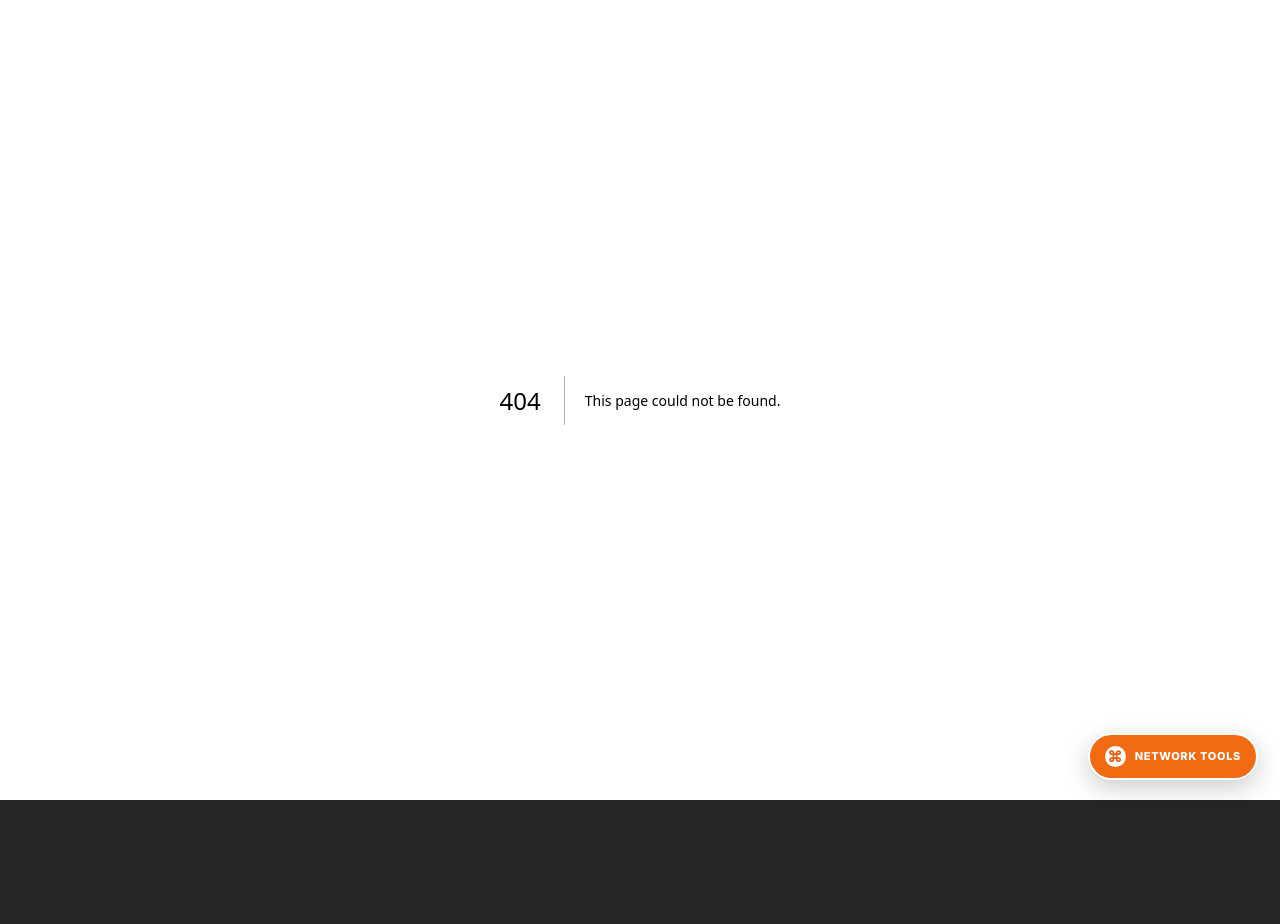
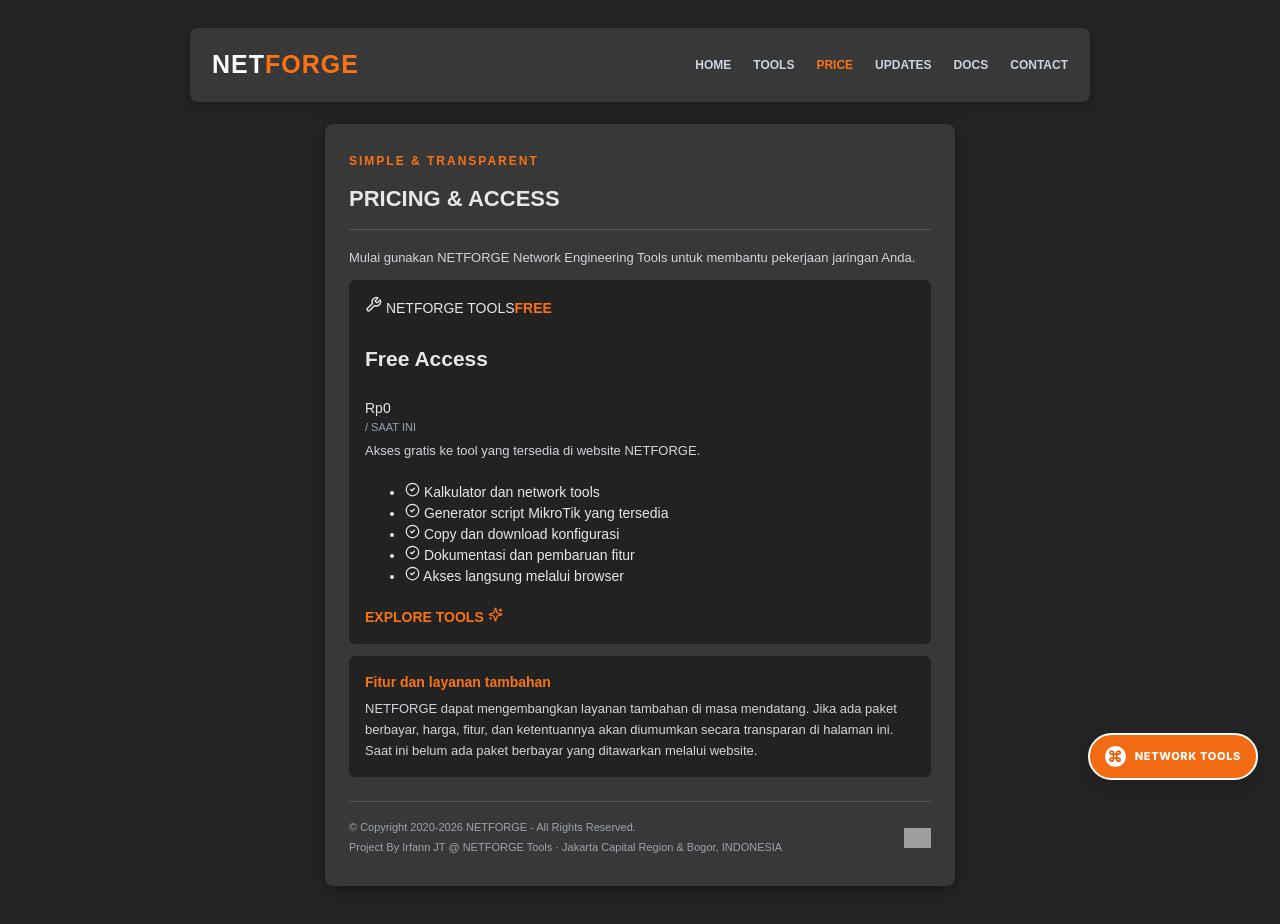
Before and after one commit to mikrotikscript/PON, a Next.js app: page /PON/price in a window 1280 px wide. Before the commit this address had no page. Shown: the top 924 px of the page. Before the commit the page ends 800 px from the top, so only its background shows below. Built offline with nearby package versions, Linux system fonts and the light colour scheme; grey boxes are pictures that could not be loaded.

Commit message:
Add NETFORGE pricing and access page

```diff
--- /dev/null
+++ b/app/price/page.tsx
@@ -0,0 +1,44 @@
+import type { Metadata } from 'next';
+import { CheckCircle2, Sparkles, Wrench } from 'lucide-react';
+
+export const metadata: Metadata = {
+  title: 'Price | NETFORGE',
+  description: 'Informasi harga dan akses NETFORGE Network Engineering Tools.',
+};
+
+export default function PricePage() {
+  return (
+    <main className="nf-info-page">
+      <header className="nf-info-header">
+        <a href="/PON/" className="nf-info-brand">NET<span>FORGE</span></a>
+        <nav>
+          <a href="/PON/">HOME</a><a href="/PON/tools/">TOOLS</a><a className="active" href="/PON/price/">PRICE</a><a href="/PON/updates/">UPDATES</a><a href="/PON/docs/">DOCS</a><a href="/PON/contact/">CONTACT</a>
+        </nav>
+      </header>
+      <section className="nf-info-card nf-price-card">
+        <div className="nf-info-eyebrow">SIMPLE & TRANSPARENT</div>
+        <h1>PRICING & ACCESS</h1>
+        <p className="nf-info-intro">Mulai gunakan NETFORGE Network Engineering Tools untuk membantu pekerjaan jaringan Anda.</p>
+        <article className="nf-price-plan">
+          <div className="nf-price-plan-top"><span><Wrench size={17}/> NETFORGE TOOLS</span><b className="nf-price-free">FREE</b></div>
+          <h2>Free Access</h2>
+          <div className="nf-price-amount">Rp0 <small>/ saat ini</small></div>
+          <p>Akses gratis ke tool yang tersedia di website NETFORGE.</p>
+          <ul>
+            <li><CheckCircle2 size={15}/> Kalkulator dan network tools</li>
+            <li><CheckCircle2 size={15}/> Generator script MikroTik yang tersedia</li>
+            <li><CheckCircle2 size={15}/> Copy dan download konfigurasi</li>
+            <li><CheckCircle2 size={15}/> Dokumentasi dan pembaruan fitur</li>
+            <li><CheckCircle2 size={15}/> Akses langsung melalui browser</li>
+          </ul>
+          <a className="nf-price-cta" href="/PON/tools/">EXPLORE TOOLS <Sparkles size={15}/></a>
+        </article>
+        <article className="nf-price-future">
+          <b>Fitur dan layanan tambahan</b>
+          <p>NETFORGE dapat mengembangkan layanan tambahan di masa mendatang. Jika ada paket berbayar, harga, fitur, dan ketentuannya akan diumumkan secara transparan di halaman ini. Saat ini belum ada paket berbayar yang ditawarkan melalui website.</p>
+        </article>
+        <footer><div className="nf-footer-copy">© Copyright 2020-2026 NETFORGE - All Rights Reserved.<br/>Project By Irfann JT @ NETFORGE Tools · Jakarta Capital Region & Bogor, INDONESIA</div><a className="nf-hit-counter" href="https://hits.sh/mikrotikscript.github.io/PON/" target="_blank" rel="noreferrer" aria-label="NETFORGE site visit counter"><img src="https://hits.sh/mikrotikscript.github.io/PON.svg?style=flat-square&label=visits" alt="NETFORGE visits" loading="lazy"/></a></footer>
+      </section>
+    </main>
+  );
+}
```
